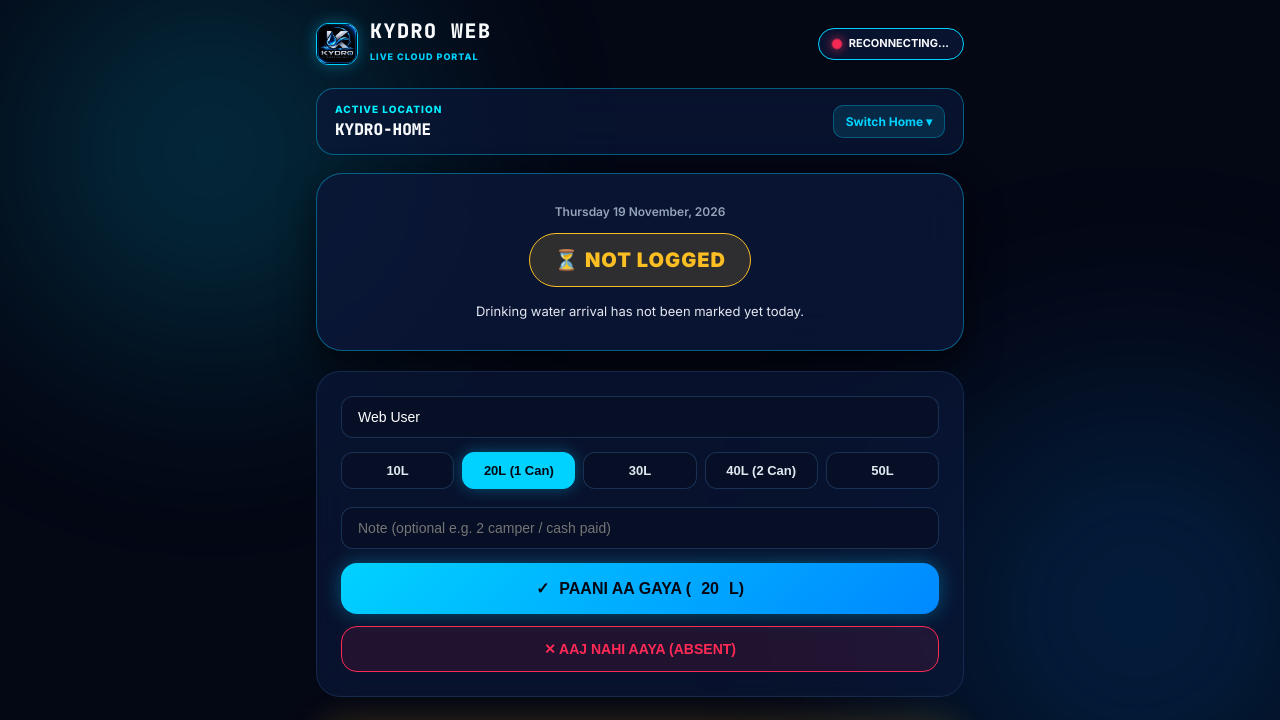
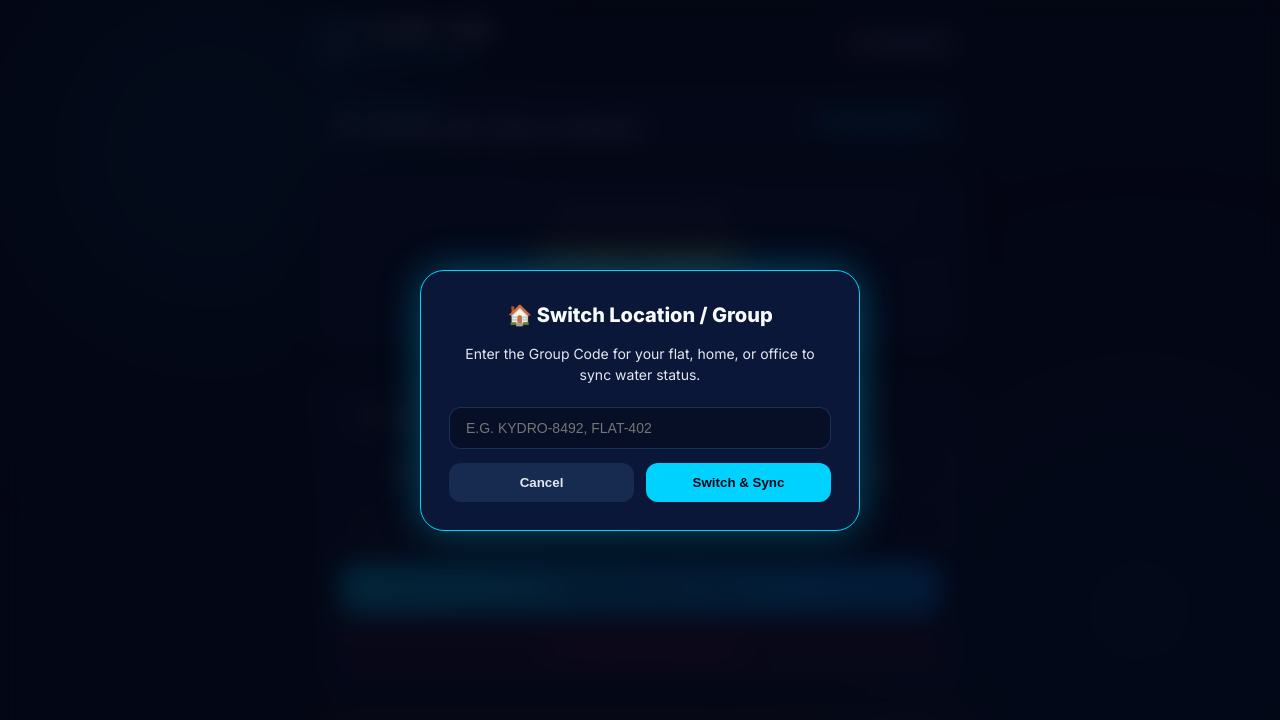
Before and after one commit to kvynshgautam/kydro-website, a website: page public/web.html in a window 1280 px wide. Shown: the top 720 px of the page. Drawn offline with Linux system fonts and the light colour scheme; no server answers.

Commit message:
Remove default KYDRO-HOME, prompt user to connect or create their own home

```diff
--- a/public/web.html
+++ b/public/web.html
@@ -421,9 +421,9 @@
     <div class="location-bar" id="locationBar">
       <div>
         <div class="loc-label">ACTIVE LOCATION</div>
-        <div class="loc-name" id="locNameDisplay">Home (KYDRO-HOME)</div>
+        <div class="loc-name" id="locNameDisplay">No Home Connected (Tap to Connect)</div>
       </div>
-      <div class="loc-switch-btn">Switch Home ▾</div>
+      <div class="loc-switch-btn">Connect / Switch ▾</div>
     </div>
 
     <!-- Today's Status Hero Card -->
@@ -506,7 +506,7 @@
 
   <script>
     const API_BASE = 'https://kynx-backend.onrender.com';
-    let currentGroupCode = localStorage.getItem('kydro_group_code') || 'KYDRO-HOME';
+    let currentGroupCode = localStorage.getItem('kydro_group_code') || '';
     let currentUserName = localStorage.getItem('kydro_user_name') || 'Web User';
     let selectedLitres = 20;
     let todayData = null;
@@ -538,7 +538,12 @@
     const btnConflictConfirm = document.getElementById('btnConflictConfirm');
 
     // Init
-    locNameDisplay.textContent = currentGroupCode;
+    if (currentGroupCode) {
+      locNameDisplay.textContent = currentGroupCode;
+    } else {
+      locNameDisplay.textContent = 'No Location Set (Tap to Connect)';
+      homeModal.classList.add('active');
+    }
     userNameInput.value = currentUserName;
     statusDate.textContent = new Date().toLocaleDateString('en-IN', { weekday: 'long', day: 'numeric', month: 'long', year: 'numeric' });
 
@@ -590,6 +595,7 @@
 
     // Fetch Today's Delivery
     async function fetchTodayStatus() {
+      if (!currentGroupCode) return;
       try {
         const res = await fetch(`${API_BASE}/api/kydro/status/today?group_code=${encodeURIComponent(currentGroupCode)}`);
         if (res.ok) {
@@ -622,6 +628,7 @@
 
     // Fetch Monthly History
     async function fetchMonthlyHistory() {
+      if (!currentGroupCode) return;
       try {
         const d = new Date();
         const monthStr = `${d.getFullYear()}-${String(d.getMonth() + 1).padStart(2, '0')}`;
@@ -640,6 +647,11 @@
 
     // Mark Present & Absent actions with conflict check
     document.getElementById('btnPresent').addEventListener('click', () => {
+      if (!currentGroupCode) {
+        homeModal.classList.add('active');
+        showToast('⚠️ Pehle apna Group Code set karein!');
+        return;
+      }
       const note = document.getElementById('noteInput').value.trim();
       if (todayData && todayData.status === 'PRESENT') {
         // Show conflict warning
@@ -653,6 +665,11 @@
     });
 
     document.getElementById('btnAbsent').addEventListener('click', () => {
+      if (!currentGroupCode) {
+        homeModal.classList.add('active');
+        showToast('⚠️ Pehle apna Group Code set karein!');
+        return;
+      }
       const note = document.getElementById('noteInput').value.trim();
       if (todayData && todayData.status === 'PRESENT') {
         conflictTitle.textContent = '⚠️ Conflict Warning!';
@@ -708,6 +725,12 @@
 
     // Real-time WebSockets
     function initWebSocket() {
+      if (!currentGroupCode) {
+        liveChip.classList.add('disconnected');
+        liveText.textContent = 'NO HOME SET';
+        return;
+      }
+
       if (ws) {
         ws.close();
       }
```
Also changed, not shown: 2 other files.
